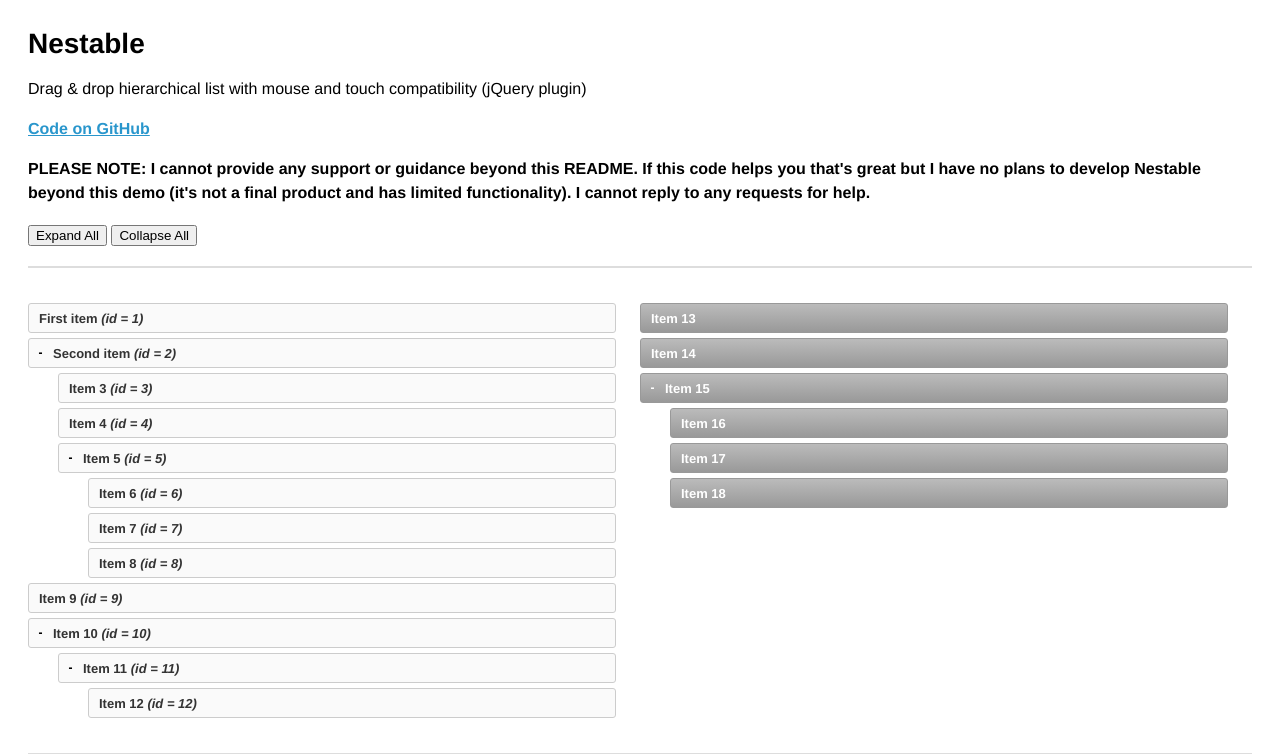
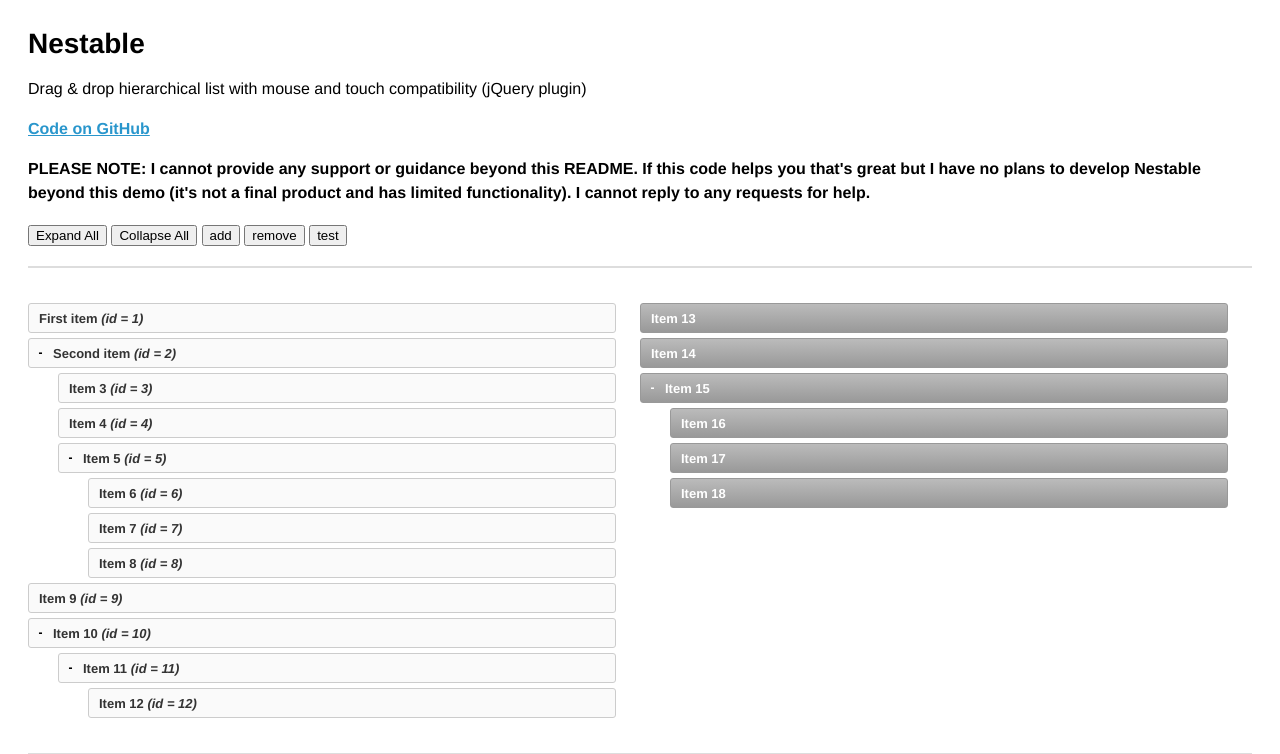
Before and after one commit to jh6120v/nestable-test, a PHP site: page / in a window 1280 px wide. Shown: the top 754 px of the page. Run offline with PHP 8.4, Linux system fonts and the light colour scheme; some libraries are stand-ins or nearby versions.

Commit message:
fix index.php

```diff
--- a/index.php
+++ b/index.php
@@ -226,6 +226,9 @@ p {
 <menu id="nestable-menu">
     <button type="button" data-action="expand-all">Expand All</button>
     <button type="button" data-action="collapse-all">Collapse All</button>
+    <input type="button" id="add" value="add">
+    <input type="button" id="remove" value="remove">
+    <input type="button" id="btn" value="test">
 </menu>
 
 <div class="cf nestable-lists">
@@ -273,7 +276,7 @@ p {
     <p>If you're clever with your CSS and markup this can be achieved without any JavaScript changes.</p>
 
     <div class="dd" id="nestable3">
-        <ol class="dd-list">
+        <ol class="dd-list outer">
             <li class="dd-item dd3-item" data-id="13">
                 <div class="dd-handle dd3-handle">Drag</div>
                 <div class="dd3-content">Item 13</div>
@@ -313,7 +316,17 @@ p {
 <script>
 
     $(document).ready(function() {
-
+        $("input#btn").on("click",function(){
+            alert(window.JSON.stringify($('#nestable3').nestable('serialize')));
+        });
+        $("input#add").on("click",function(){
+            $("ol.outer").append('<li class="dd-item dd3-item" data-id="25"><div class="dd-handle dd3-handle">Drag</div><div class="dd3-content">Item 25</div></li>');
+        });
+        $("input#remove").on("click",function(){
+            $('#nestable3').nestable(
+                unsetParent(1)
+            );
+        });
         var updateOutput = function(e) {
             var list = e.length ? e : $(e.target),
                     output = list.data('output');
@@ -420,10 +433,17 @@ p {
             }
         });
 
-        $('#nestable3').nestable().on('change', updateOutput);;
-        updateOutput($('#nestable3').data('output', $('#nestable3-output')));
-
+        $('#nestable3').nestable();
+        //updateOutput($('#nestable3').data('output', $('#nestable3-output')));
+        console.log(window.JSON.stringify($('#nestable3').nestable('serialize')));
+        //var obj = jQuery.parseJSON( $('#nestable3').nestable('serialize') );
+        //alert( window.JSON.stringify($('#nestable3').nestable('serialize')) );
     });
 </script>
+<?php
+$string = '[{"id":13},{"id":14},{"id":15,"children":[{"id":16},{"id":17},{"id":18}]}]';
+$aaa = json_decode($string);
+echo $aaa[2]->children[0]->id;
+?>
 </body>
 </html>
```
